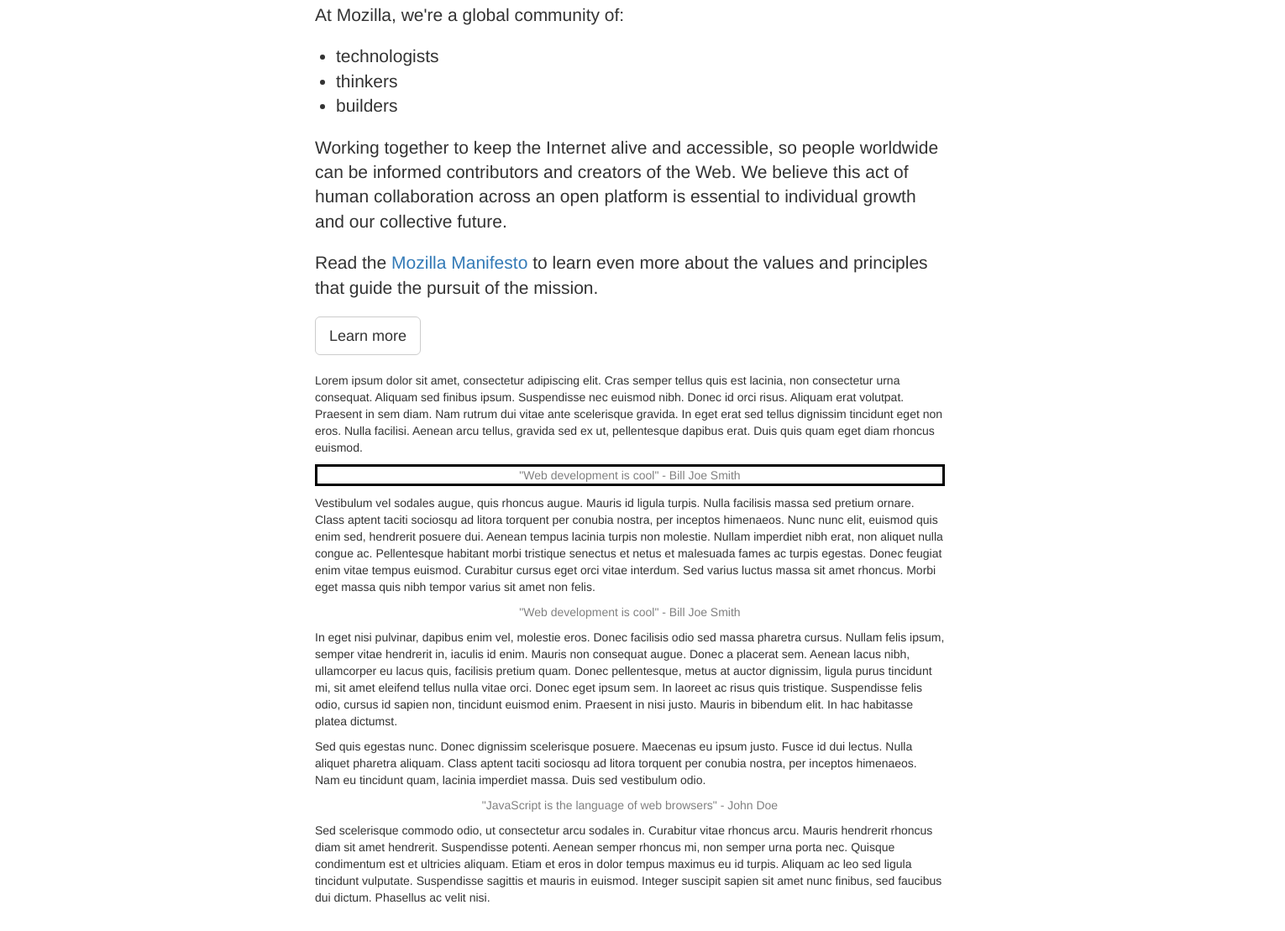
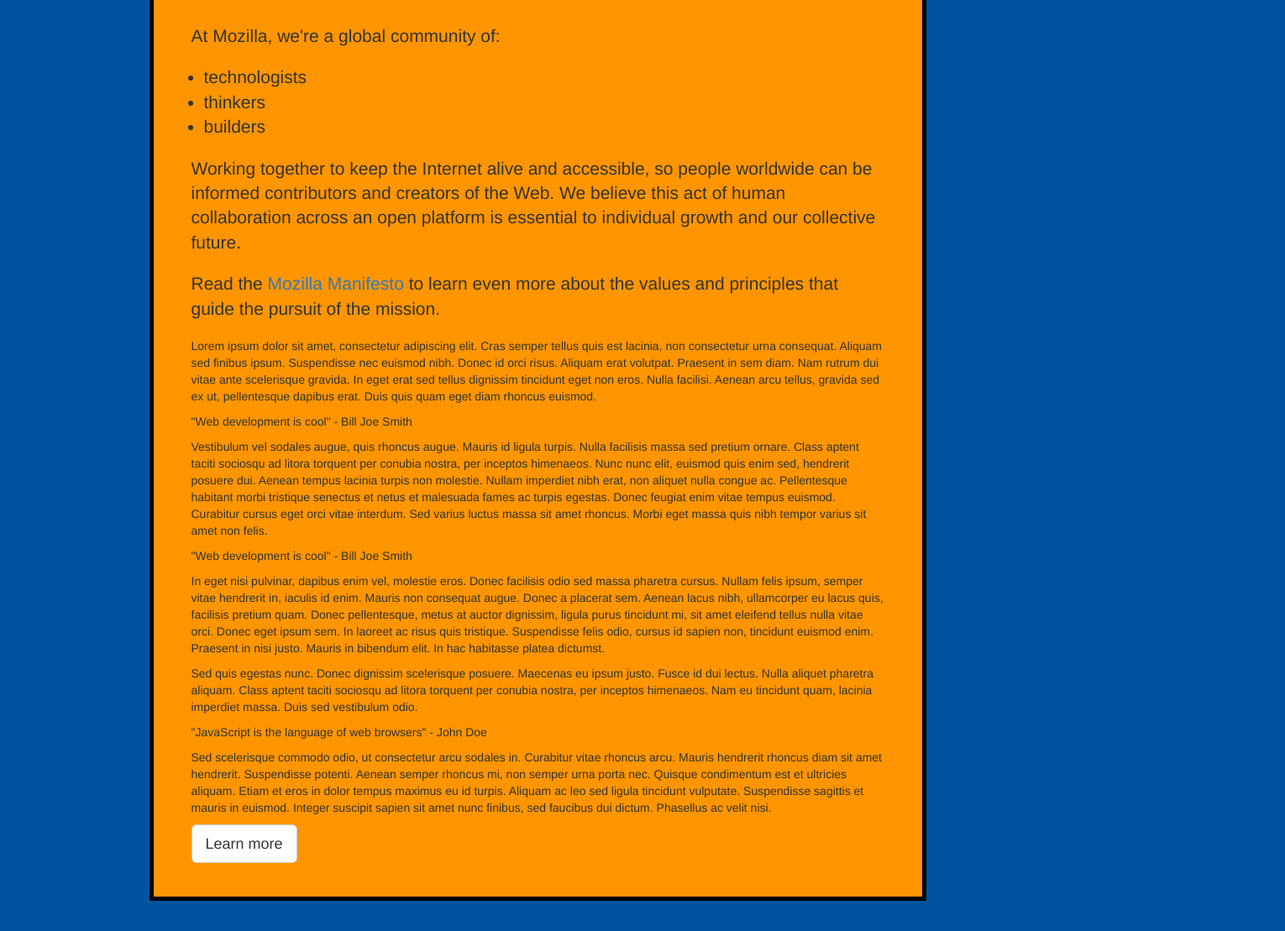
Before and after one commit to MichaelHo51/Mozilla-Website, a plain HTML site: page index.html in a window 1280 px wide. Shown: the part 508-1617 px from the top of the page at 84% size, 1530 px wide, since content can reach past the window. After the commit the page ends 1581 px from the top, so only its background shows below. Drawn offline with nearby package versions, Linux system fonts and the light colour scheme.

Commit message:
More formatting orange and blue

```diff
--- a/index.html
+++ b/index.html
@@ -58,10 +58,7 @@
             </ul>
 
             <p class="lead">Working together to keep the Internet alive and accessible, so people worldwide can be informed contributors and creators of the Web. We believe this act of human collaboration across an open platform is essential to individual growth and our collective future.</p>
-            <p class ="lead">Read the <a href="https://www.mozilla.org/en-US/about/manifesto/">Mozilla Manifesto</a> to learn even more about the values and principles that guide the pursuit of the mission.
-            <p class="lead">
-              <a href="#" class="btn btn-lg btn-default">Learn more</a>
-            </p>
+            <p class ="lead">Read the <a href="https://www.mozilla.org/en-US/about/manifesto/">Mozilla Manifesto</a> to learn even more about the values and principles that guide the pursuit of the mission.</p>
           </div>
 
         </div>
@@ -86,6 +83,9 @@
 
 <p> Sed scelerisque commodo odio, ut consectetur arcu sodales in. Curabitur vitae rhoncus arcu. Mauris hendrerit rhoncus diam sit amet hendrerit. Suspendisse potenti. Aenean semper rhoncus mi, non semper urna porta nec. Quisque condimentum est et ultricies aliquam. Etiam et eros in dolor tempus maximus eu id turpis. Aliquam ac leo sed ligula tincidunt vulputate. Suspendisse sagittis et mauris in euismod. Integer suscipit sapien sit amet nunc finibus, sed faucibus dui dictum. Phasellus ac velit nisi. </p>
 
+<p class="lead">
+              <a href="#" class="btn btn-lg btn-default">Learn more</a></p>
+
 	<script src="https://ajax.googleapis.com/ajax/libs/jquery/1.12.4/jquery.min.js"></script>
 	<script src="bootstrap.min.js"></script>
 
--- a/styles/styles.css
+++ b/styles/styles.css
@@ -1,26 +1,19 @@
 p {
-	margin: 10px 15px;
-	width: 750px;
+	margin: 10px 25px;
 	text-align: left;
 }
-.quote{
-	color: gray;
-	text-align: center;
-}
-#mainquote{
-	border: 3px solid black;
-}
 
-img{display: block;
+img{
+	display: block;
 	margin: 25px 200px auto;
 }
 
 body{
-	width: 600px;
+	width: 925px;
 	margin: 0 auto;
-	backgound-color: #FF9500;
-	padding: 0 20px 20px 20px;
-	border: 5x solid black;
+	background-color: #FF9500;
+	padding: 20px 20px 20px 20px;
+	border: 5px solid black;
 }
 h1{
 	margin: 25px 125px;
@@ -28,3 +21,7 @@
 	font-size: 60px;
 	text-shadow: 3px 1px black;
 }
+
+html {
+	background-color: #00539F;
+}
```
